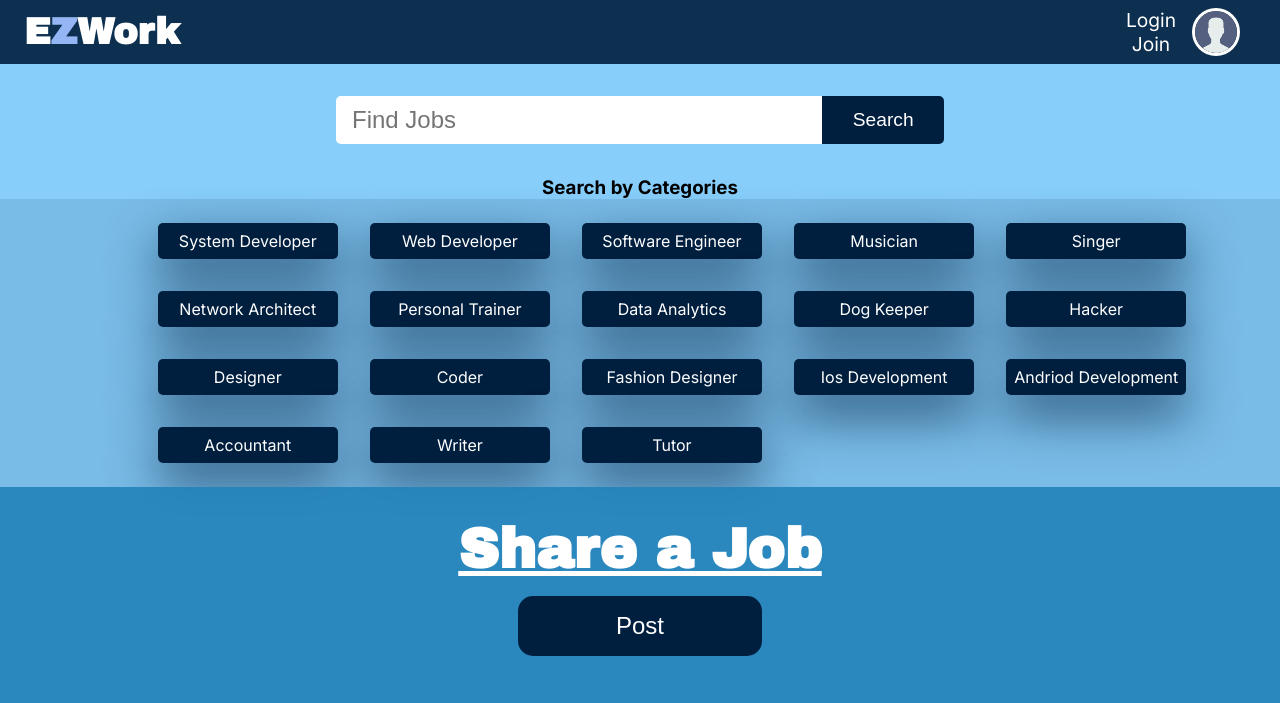
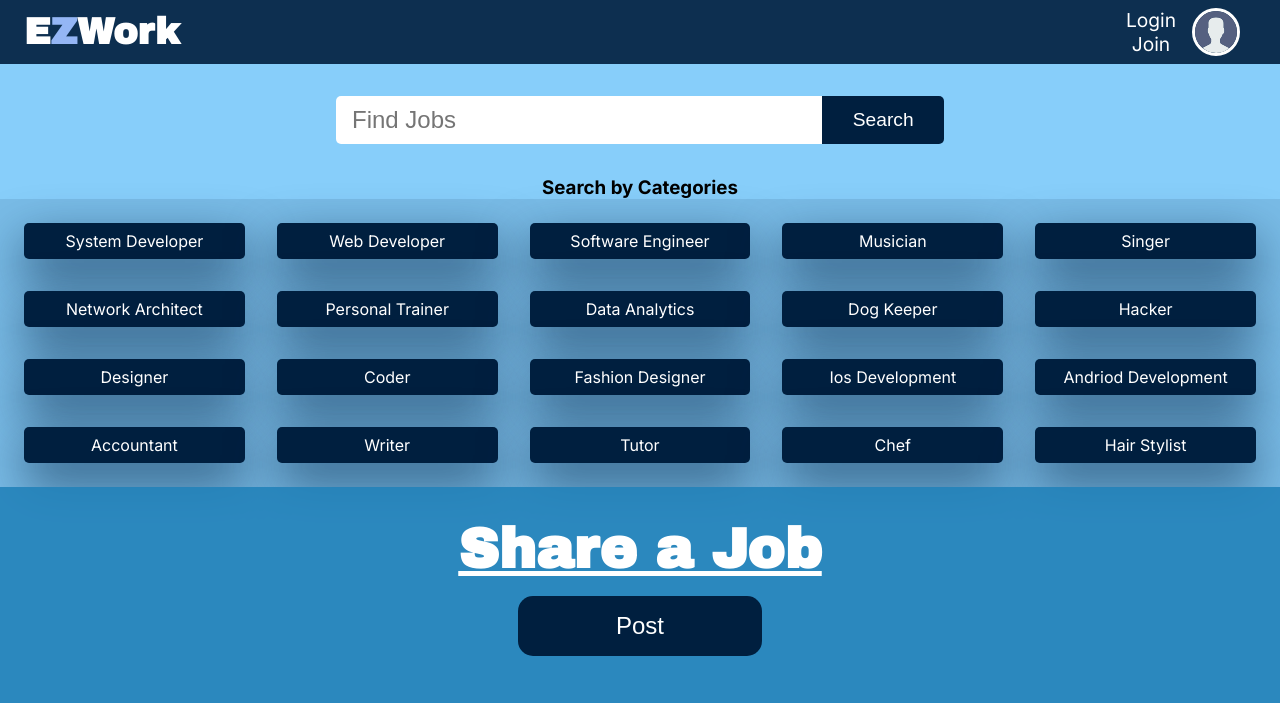
Before and after one commit to leobarrientos02/Project, a PHP site: page /EZWork/index.html in a window 1280 px wide. Shown: the top 703 px of the page. Run offline with PHP 8.4, Linux system fonts and the light colour scheme.

Commit message:
more styling

```diff
--- a/Styles/_EZWork.scss
+++ b/Styles/_EZWork.scss
@@ -133,9 +133,6 @@ $color3: rgb(148, 182, 245);
     }
   }
   .categories-section {
-    display: flex;
-    justify-content: center;
-    align-items: center;
     width: 100%;
     height: fit-content;
     padding: 1rem;
@@ -144,7 +141,6 @@ $color3: rgb(148, 182, 245);
       display: grid;
       grid-template-columns: repeat(5, 1fr);
       grid-gap: 1rem;
-      text-align: center;
     }
     .category {
       display: flex;
--- a/Styles/style.css
+++ b/Styles/style.css
@@ -1275,15 +1275,6 @@ header .nav ul a:hover {
 }
 
 .ezwork-container .categories-section {
-  display: -webkit-box;
-  display: -ms-flexbox;
-  display: flex;
-  -webkit-box-pack: center;
-      -ms-flex-pack: center;
-          justify-content: center;
-  -webkit-box-align: center;
-      -ms-flex-align: center;
-          align-items: center;
   width: 100%;
   height: -webkit-fit-content;
   height: -moz-fit-content;
@@ -1298,7 +1289,6 @@ header .nav ul a:hover {
   -ms-grid-columns: (1fr)[5];
       grid-template-columns: repeat(5, 1fr);
   grid-gap: 1rem;
-  text-align: center;
 }
 
 .ezwork-container .categories-section .category {
--- a/js/EzWork.js
+++ b/js/EzWork.js
@@ -18,6 +18,8 @@ const Categories = [
   "Accountant",
   "Writer",
   "Tutor",
+  "Chef",
+  "Hair Stylist",
 ];
 
 const container1 = document.querySelector(".categories-section");
```
Also changed, not shown: 1 other file.
